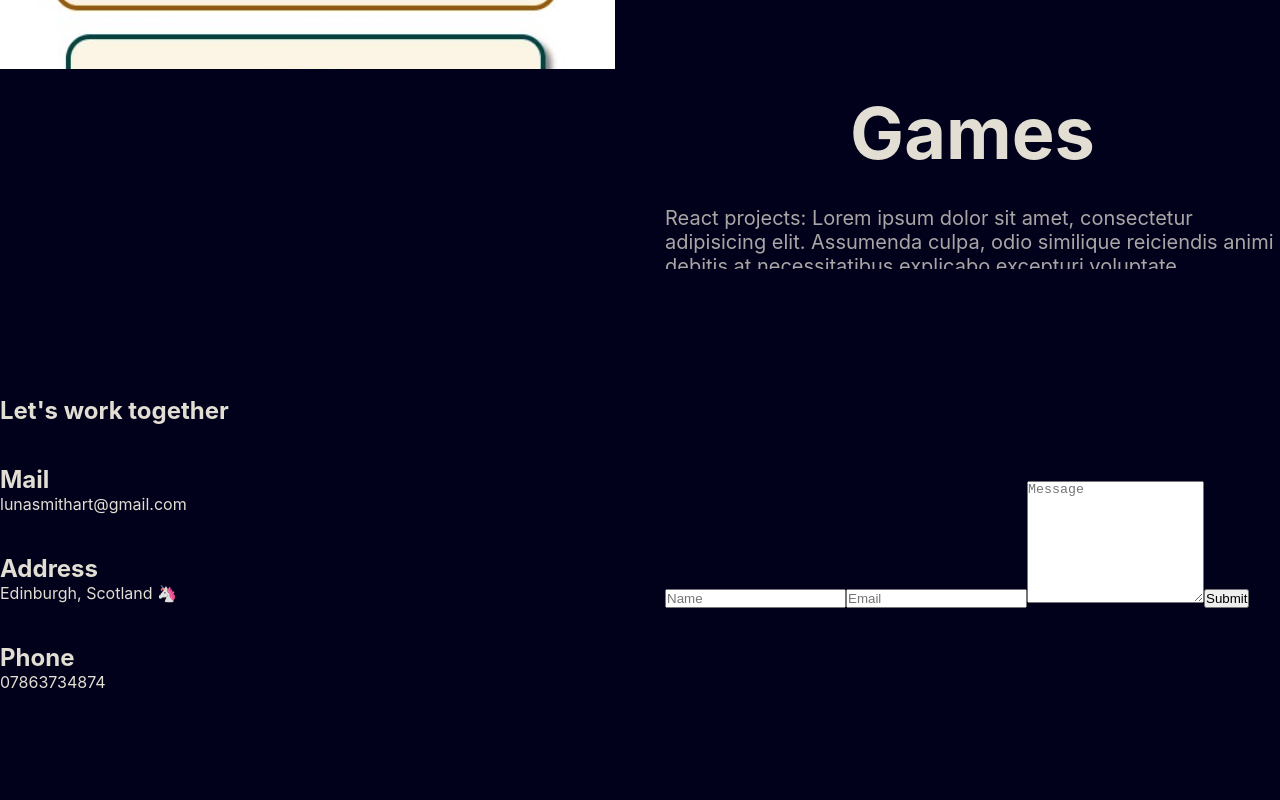
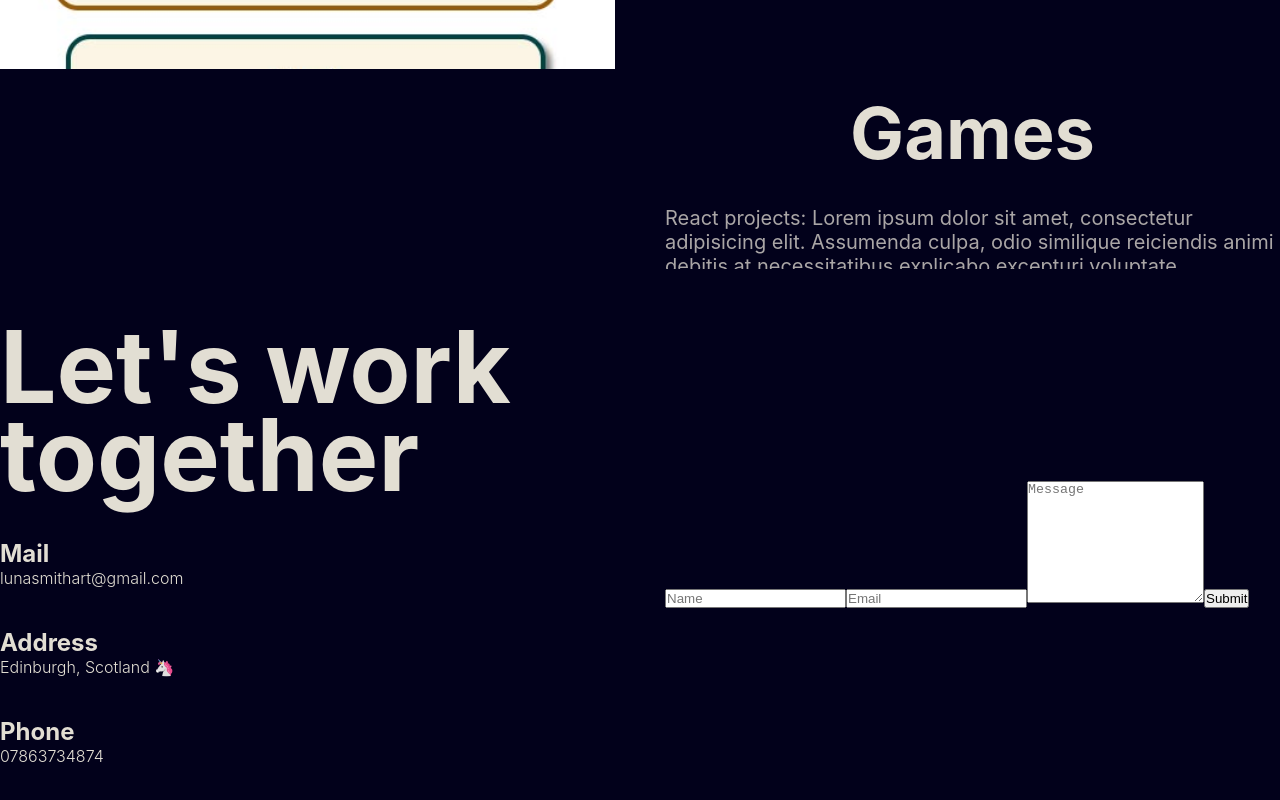
Before and after one commit to Lu-Smith/animated_portfolio_sass_typescript, a React (Create React App) app: page / in a window 1280 px wide. Shown: the part 6256-7056 px from the top of the page. Built offline with nearby package versions, Linux system fonts and the light colour scheme.

Commit message:
Updated styles in contact.scss

```diff
--- a/src/styles/contact.scss
+++ b/src/styles/contact.scss
@@ -11,9 +11,21 @@
         display: flex;
         flex-direction: column;
         gap: 40px;
+
+        h1 {
+            font-size: 100px;
+            line-height: 88px;
+        }
+
+        span {
+            font-weight: 300;
+        }
     }
 
     .formContainer {
         flex: 1;
+        display: flex;
+        flex-direction: column;
+        gap: 20px;
     }
 }
```
